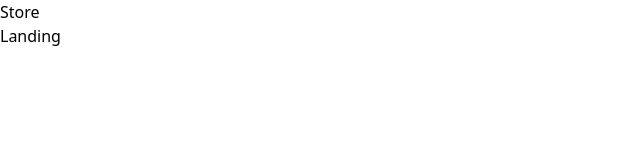
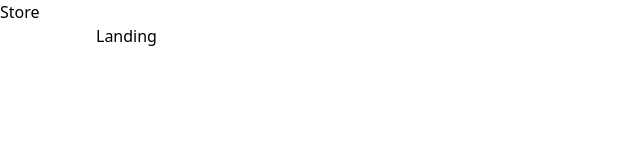
Before and after one commit to radu-bordea/ReactStore, a React (Vite) app: page / in a window 1280 px wide. Shown: the top 160 px of the page, without its empty margins (0-640 px from the left). Built offline with nearby package versions, Linux system fonts and the light colour scheme.

Commit message:
add custome class for tailwind css

```diff
--- a/src/index.css
+++ b/src/index.css
@@ -1,3 +1,9 @@
 @tailwind base;
 @tailwind components;
 @tailwind utilities;
+
+@layer componens {
+  .align-element {
+    @apply mx-auto max-w-6xl px-8;
+  }
+}
--- a/src/pages/HomeLayout.jsx
+++ b/src/pages/HomeLayout.jsx
@@ -6,7 +6,9 @@
       <nav>
         <span className="text-4xl text-primary">Store</span>
       </nav>
-      <Outlet />
+      <section className="align-element py-20">
+        <Outlet />
+      </section>
     </>
   );
 };
```
